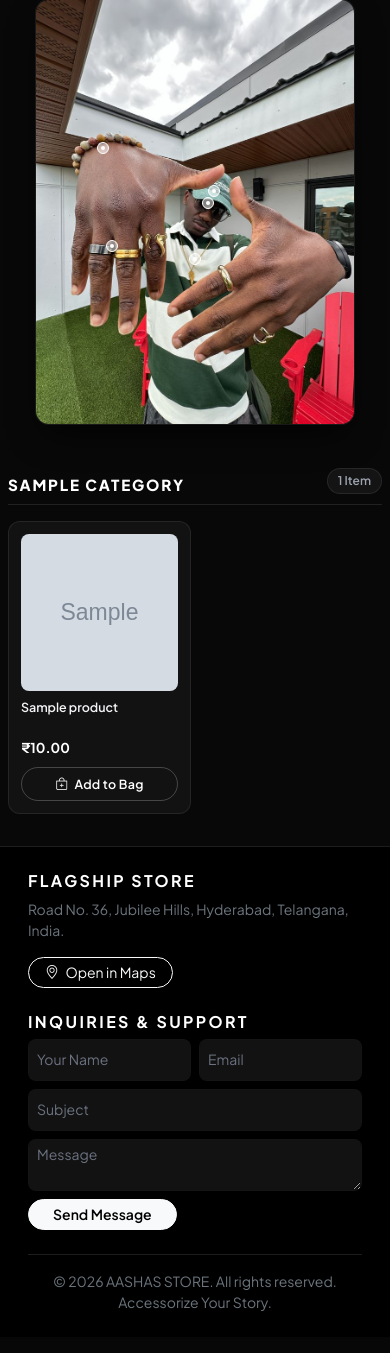
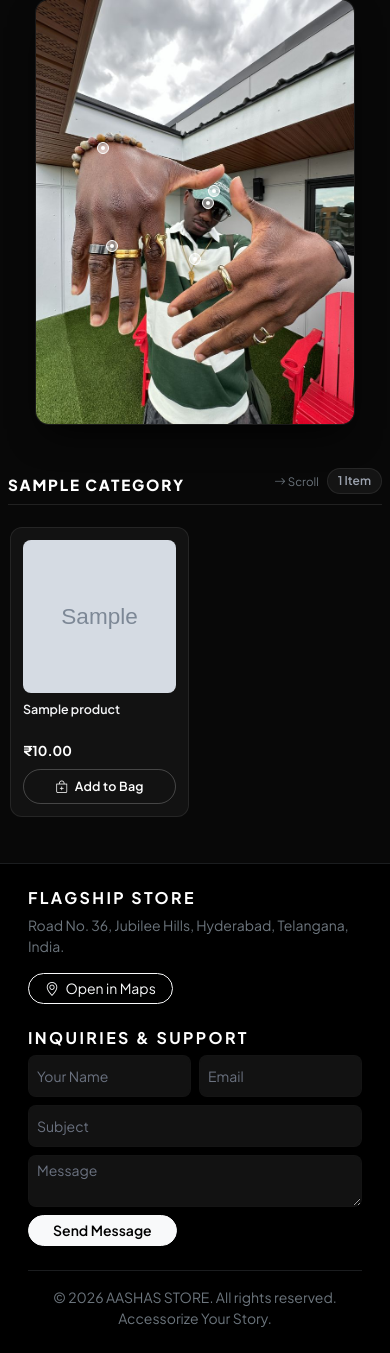
Before and after one commit to arjun-00012/aashas, a Django app: page / in a window 390 px wide. Shown: the part 200-1553 px from the top of the page. Before the commit the page ends 1511 px from the top, so only its background shows below. Run offline with Django 5.2, Linux system fonts and the light colour scheme; tables that the repository leaves empty hold one stand-in row (values such as "Sample post"); grey boxes marked "Sample" are stand-in pictures.

Commit message:
Add horizontal scroll right carousel for products in mobile and tablet views

```diff
--- a/store/templates/index.html
+++ b/store/templates/index.html
@@ -129,6 +129,73 @@
         opacity: 1;
         pointer-events: auto;
         transform: translateX(-50%) translateY(0);
+    }
+
+    /* Horizontal Product Carousel Track (Scrolls Right) */
+    .product-scroll-track {
+        display: flex;
+        flex-wrap: nowrap;
+        overflow-x: auto;
+        gap: 12px;
+        scroll-snap-type: x mandatory;
+        scroll-padding: 0 12px;
+        -webkit-overflow-scrolling: touch;
+        scrollbar-width: none; /* Firefox */
+        -ms-overflow-style: none; /* IE/Edge */
+        padding: 6px 2px 14px 2px;
+    }
+
+    .product-scroll-track::-webkit-scrollbar {
+        display: none; /* Chrome/Safari */
+    }
+
+    .product-scroll-item {
+        flex: 0 0 clamp(165px, 46vw, 210px);
+        max-width: 210px;
+        scroll-snap-align: start;
+        display: flex;
+        flex-direction: column;
+    }
+
+    @media (min-width: 576px) {
+        .product-scroll-item {
+            flex: 0 0 clamp(200px, 32vw, 240px);
+            max-width: 240px;
+        }
+        .product-scroll-track {
+            gap: 16px;
+        }
+    }
+
+    @media (min-width: 992px) {
+        .product-scroll-item {
+            flex: 0 0 clamp(220px, 22vw, 260px);
+            max-width: 260px;
+        }
+        .product-scroll-track {
+            gap: 20px;
+        }
+    }
+
+    /* Scroll Navigation Buttons */
+    .scroll-btn {
+        width: 32px;
+        height: 32px;
+        padding: 0;
+        display: inline-flex;
+        align-items: center;
+        justify-content: center;
+        border-color: rgba(255, 255, 255, 0.18) !important;
+        color: #d1d5db !important;
+        background: rgba(255, 255, 255, 0.04);
+        transition: all 0.2s ease;
+    }
+
+    .scroll-btn:hover, .scroll-btn:active {
+        background: #ffffff !important;
+        color: #000000 !important;
+        border-color: #ffffff !important;
+        transform: scale(1.06);
     }
 
     /* Product Card Specifications */
@@ -270,7 +337,7 @@
     </div>
 </section>
 
-<!-- Dynamic Category & Product Grids -->
+<!-- Dynamic Category Sections with Horizontal Scroll Right Tracks -->
 <div class="container-fluid container-xl px-2 px-sm-3 px-md-4 py-2">
     {% for category in categories %}
     <section id="section-{{ category.slug }}" class="mb-4 mb-md-5 pt-3">
@@ -281,12 +348,28 @@
                     <small class="text-secondary d-none d-sm-block mt-1">{{ category.description }}</small>
                 {% endif %}
             </div>
-            <span class="section-count">{{ category.products.count }} Item{{ category.products.count|pluralize }}</span>
+            <div class="d-flex align-items-center gap-2">
+                <span class="text-secondary small d-inline d-md-none" style="font-size: 0.72rem;">
+                    <i class="bi bi-arrow-right"></i> Scroll
+                </span>
+                <span class="section-count">{{ category.products.count }} Item{{ category.products.count|pluralize }}</span>
+                {% if category.products.count > 1 %}
+                <div class="scroll-nav-btns d-flex gap-1 ms-1">
+                    <button type="button" class="btn btn-sm scroll-btn rounded-circle" onclick="scrollSection('{{ category.slug }}', -1)" aria-label="Scroll left" title="Scroll left">
+                        <i class="bi bi-chevron-left"></i>
+                    </button>
+                    <button type="button" class="btn btn-sm scroll-btn rounded-circle" onclick="scrollSection('{{ category.slug }}', 1)" aria-label="Scroll right" title="Scroll right">
+                        <i class="bi bi-chevron-right"></i>
+                    </button>
+                </div>
+                {% endif %}
+            </div>
         </div>
 
-        <div class="row g-2 g-sm-3 g-md-4">
+        <!-- Horizontal Scroll Right Track -->
+        <div class="product-scroll-track" id="scrollTrack-{{ category.slug }}">
             {% for product in category.products.all %}
-            <div class="col-6 col-md-4 col-lg-3">
+            <div class="product-scroll-item">
                 <div class="product-card h-100 d-flex flex-column justify-content-between">
                     <div>
                         <div class="product-img-wrapper mb-2 mb-md-3">
@@ -315,8 +398,8 @@
                 </div>
             </div>
             {% empty %}
-            <div class="col-12">
-                <div class="p-4 border border-secondary border-opacity-25 rounded-3 text-center text-secondary small bg-dark">
+            <div class="w-100">
+                <div class="p-4 border border-secondary border-opacity-25 rounded-3 text-center text-secondary small bg-dark w-100">
                     <i class="bi bi-box-seam fs-3 d-block mb-2 text-muted"></i>
                     No accessories listed in {{ category.name }} yet.
                 </div>
@@ -395,6 +478,7 @@
         }
     });
 
+    // Vertical smooth scroll to category section with tab sync
     function scrollToSection(slug) {
         let target = document.getElementById('section-' + slug);
         if (!target) {
@@ -424,5 +508,18 @@
             });
         }
     }
+
+    // Horizontal Scroll Right / Left function for product carousel
+    function scrollSection(slug, direction) {
+        const track = document.getElementById('scrollTrack-' + slug);
+        if (!track) return;
+        const item = track.querySelector('.product-scroll-item');
+        const itemWidth = item ? item.offsetWidth : 200;
+        const scrollDelta = (itemWidth + 14) * 2 * direction;
+        track.scrollBy({
+            left: scrollDelta,
+            behavior: 'smooth'
+        });
+    }
 </script>
 {% endblock %}
```
